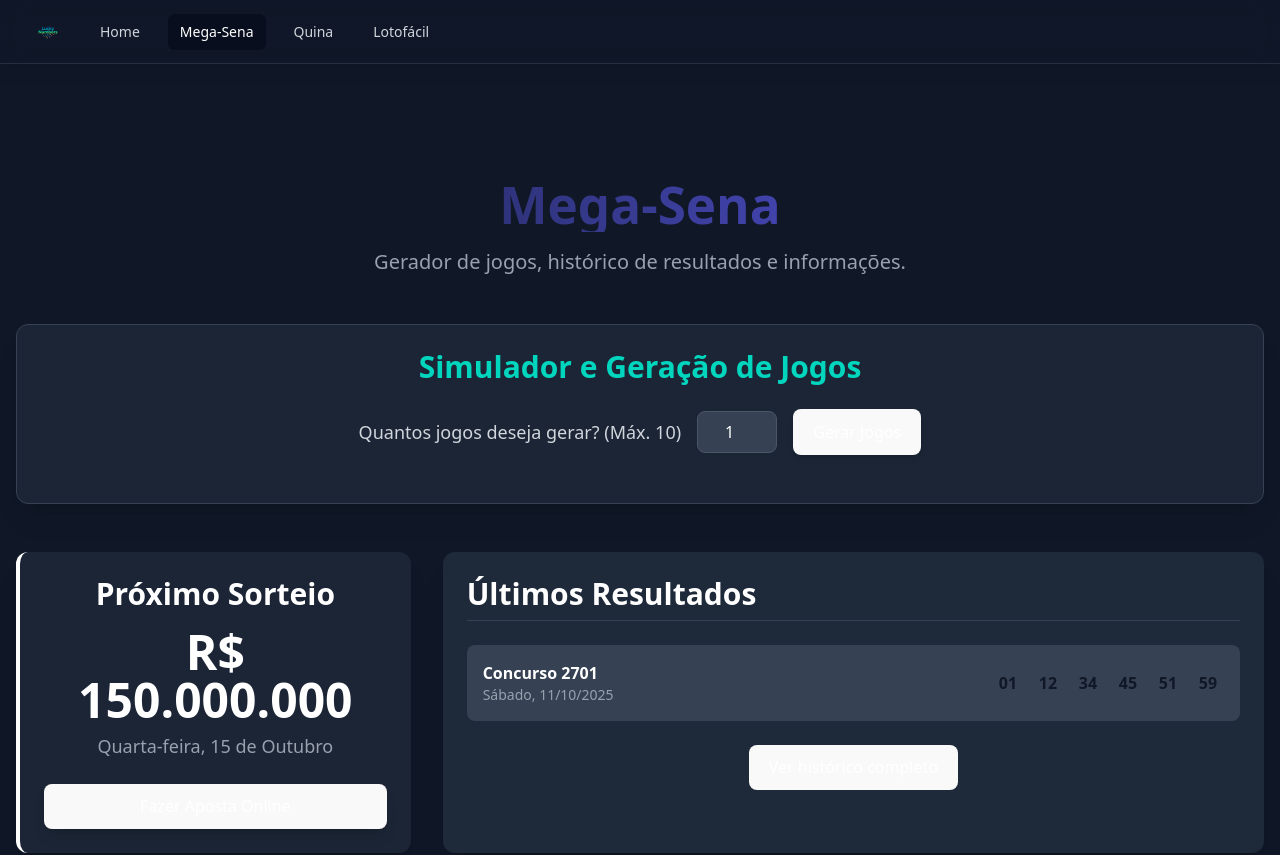
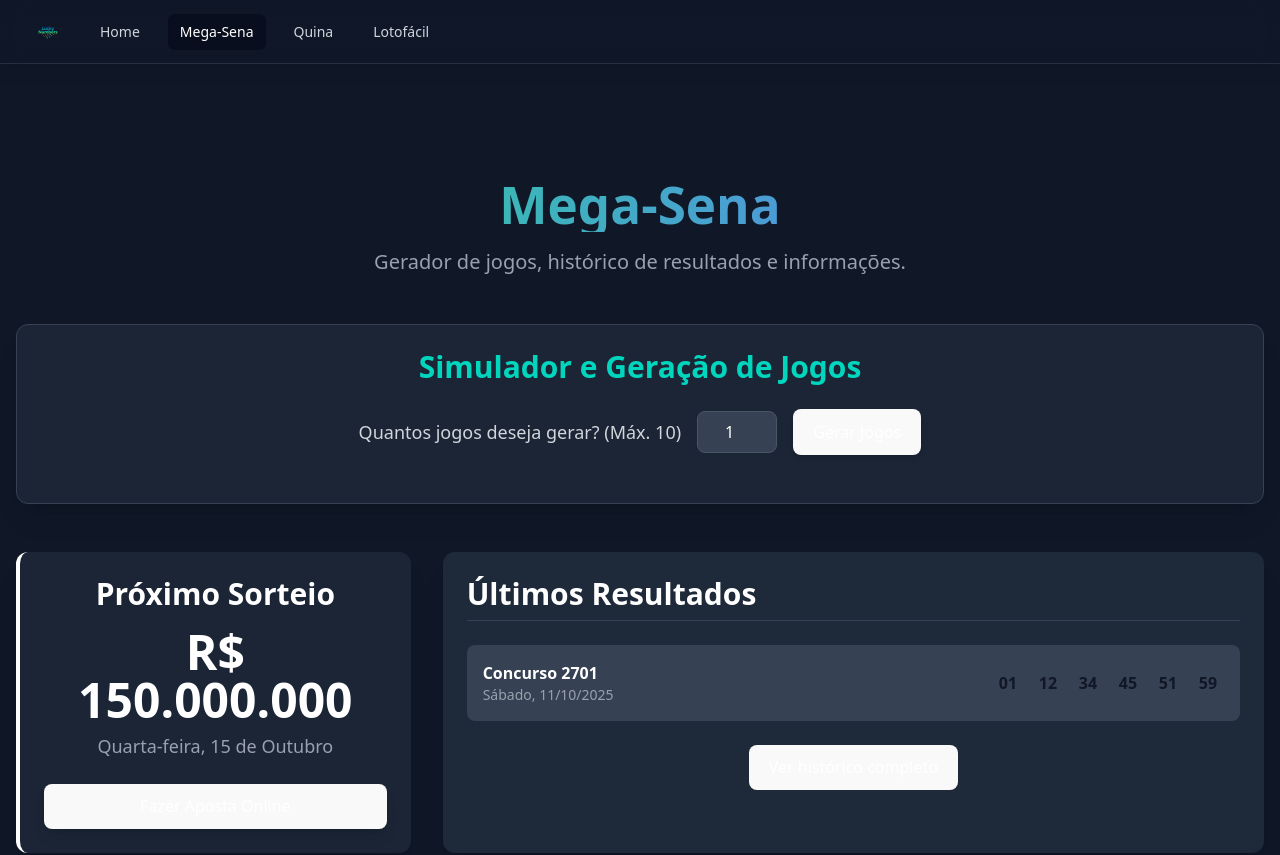
Before and after one commit to mercesleonardo/lucky-numbers-frontend, a Vue app: page /megasena in a window 1280 px wide. Shown: the top 855 px of the page. Built offline with nearby package versions, Linux system fonts and the light colour scheme; the HTML template or start-up script is replaced by a standard one.

Commit message:
chore: update MegaSenaView.vue

```diff
--- a/src/views/MegaSenaView.vue
+++ b/src/views/MegaSenaView.vue
@@ -8,6 +8,27 @@
 const gameMin = 1;
 const gameMax = 60;
 const gameNumbers = 6;
+
+
+// Mapeamento explícito para garantir que o Tailwind gere as classes
+const gradientFrom = {
+  green: 'from-green-400',
+  blue: 'from-blue-400',
+  red: 'from-red-400',
+  yellow: 'from-yellow-400',
+  indigo: 'from-indigo-400',
+  // adicione outras cores conforme necessário
+}[gameColor] || 'from-green-400';
+
+// Mapeamento explícito para background do botão
+const buttonBg = {
+  green: 'bg-green-600 hover:bg-green-700',
+  blue: 'bg-blue-600 hover:bg-blue-700',
+  red: 'bg-red-600 hover:bg-red-700',
+  yellow: 'bg-yellow-600 hover:bg-yellow-700',
+  indigo: 'bg-indigo-600 hover:bg-indigo-700',
+  // adicione outras cores conforme necessário
+}[gameColor] || 'bg-green-600 hover:bg-green-700';
 </script>
 
 <template>
@@ -15,7 +36,8 @@
     <div class="container mx-auto py-8 px-4">
 
       <header class="text-center mb-12">
-        <h1 :class="['text-5xl font-extrabold text-transparent bg-clip-text bg-gradient-to-r', `from-${gameColor}-400 to-indigo-500`]">
+        <h1
+          :class="['text-5xl font-extrabold text-transparent bg-clip-text bg-gradient-to-r', gradientFrom, 'to-indigo-500']">
           {{ gameTitle }}
         </h1>
         <p class="mt-4 text-xl text-gray-400">
@@ -24,20 +46,17 @@
       </header>
 
       <div class="mb-12">
-        <GameSimulator
-          :min-number="gameMin"
-          :max-number="gameMax"
-          :numbers-per-game="gameNumbers"
-        />
+        <GameSimulator :min-number="gameMin" :max-number="gameMax" :numbers-per-game="gameNumbers" />
       </div>
 
       <div class="grid grid-cols-1 lg:grid-cols-3 gap-8">
 
-        <section :class="['lg:col-span-1 p-6 bg-gray-800/80 rounded-xl shadow-xl text-center', `border-l-4 border-${gameColor}-500`]">
+        <section
+          :class="['lg:col-span-1 p-6 bg-gray-800/80 rounded-xl shadow-xl text-center', `border-l-4 border-${gameColor}-500`]">
           <h2 :class="['text-3xl font-bold mb-4', `text-${gameColor}-400`]">Próximo Sorteio</h2>
           <p class="text-5xl font-extrabold text-white">R$ 150.000.000</p>
           <p class="mt-2 text-lg text-gray-400">Quarta-feira, 15 de Outubro</p>
-          <button :class="['mt-6 w-full py-3 text-white font-bold rounded-lg shadow-lg transition-colors', `bg-${gameColor}-600 hover:bg-${gameColor}-700`]">
+          <button :class="['mt-6 w-full py-3 font-bold rounded-lg shadow-lg transition-colors', buttonBg, `text-${gameColor}-400 hover:text-${gameColor}-300`]">
             Fazer Aposta Online
           </button>
         </section>
@@ -59,7 +78,7 @@
           </div>
 
           <div class="text-center mt-6">
-            <button :class="['font-semibold transition-colors', `text-${gameColor}-400 hover:text-${gameColor}-300`]">
+            <button :class="['font-semibold transition-colors', buttonBg, `text-${gameColor}-400 hover:text-${gameColor}-300`]">
               Ver histórico completo
             </button>
           </div>
```
